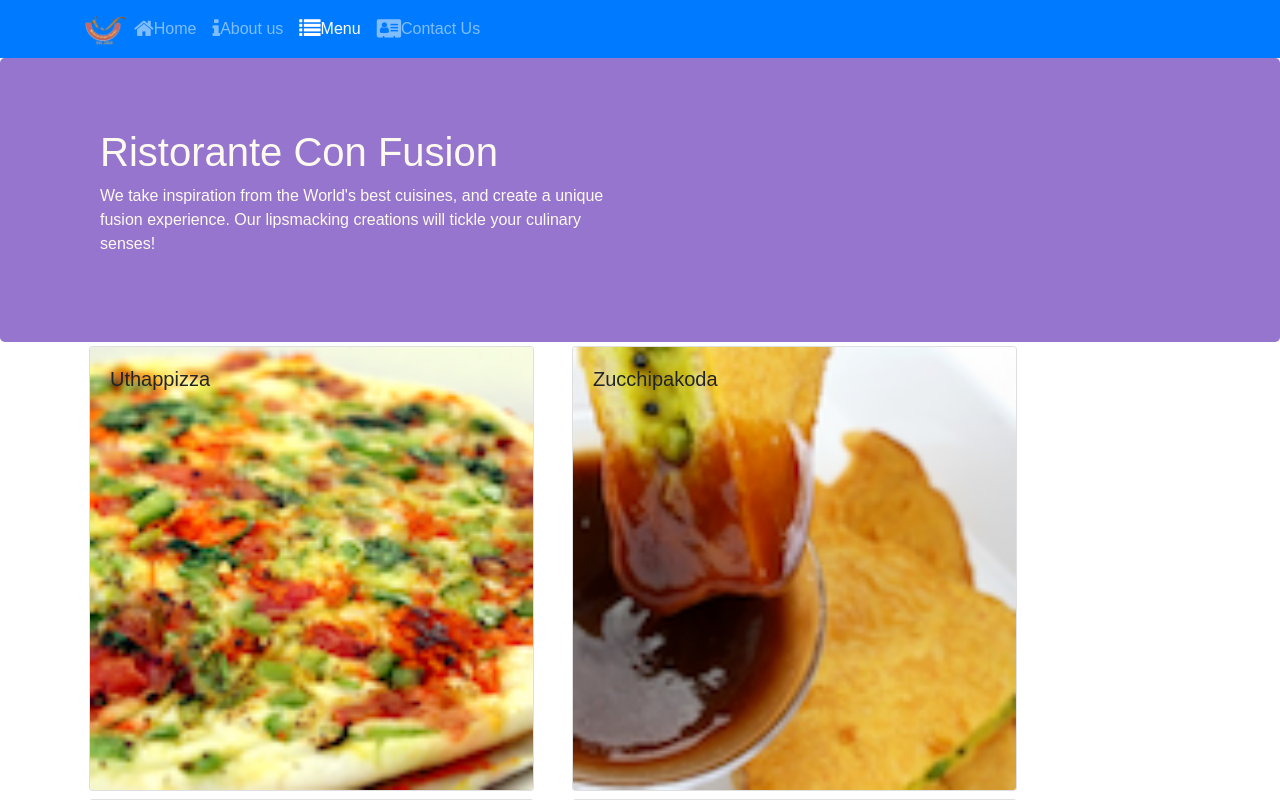
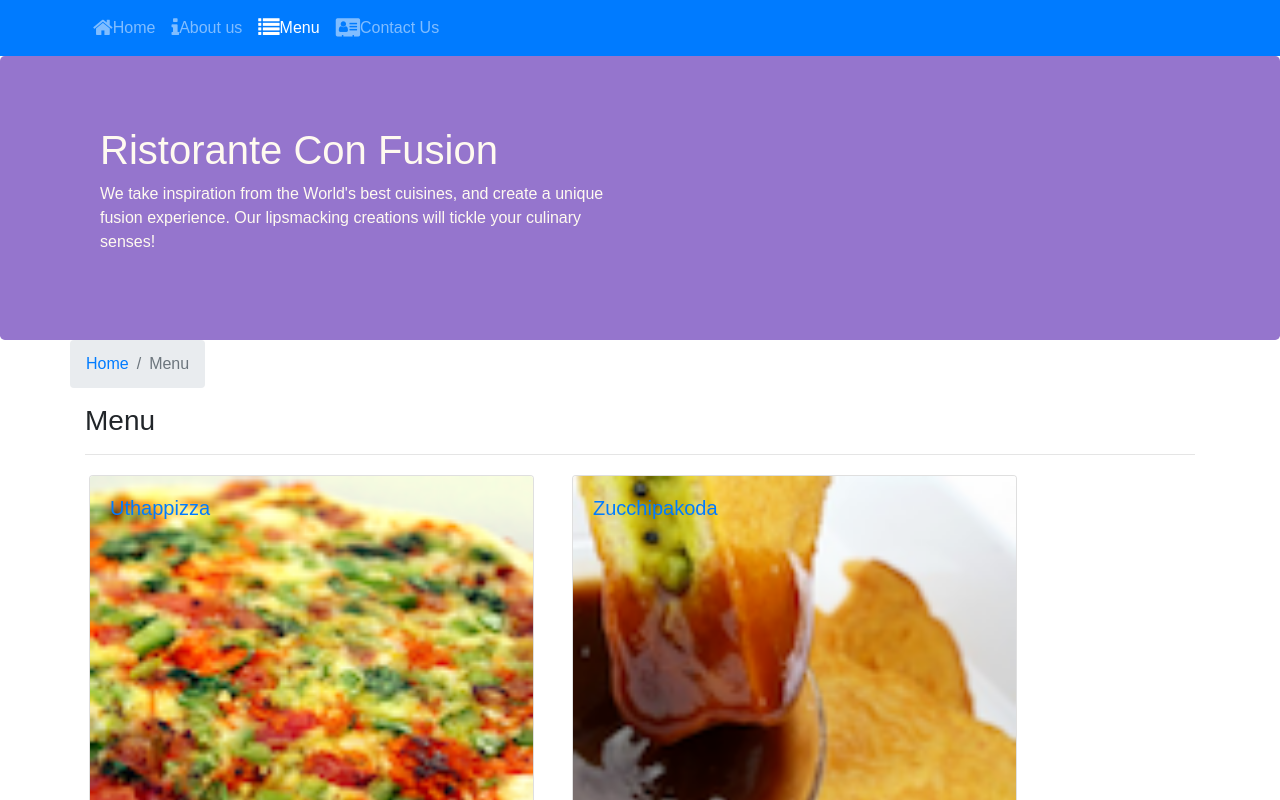
Before and after one commit to bdevapatla/reactjs-restuarant, a React (Create React App) app: page /menu in a window 1280 px wide. Shown: the top 800 px of the page. Built offline with nearby package versions, Linux system fonts and the light colour scheme.

Commit message:
Single page applications - Part 2

```diff
--- a/src/components/ContactComponent.js
+++ b/src/components/ContactComponent.js
@@ -1,8 +1,20 @@
 import React from 'react';
+import {Breadcrumb,BreadcrumbItem} from 'reactstrap';
+import {Link} from 'react-router-dom';
 
 function Contact(props) {
     return(
         <div className="container">
+            <div className="row">
+                <Breadcrumb>
+                    <BreadcrumbItem><Link to="/home">Home</Link></BreadcrumbItem>
+                    <BreadcrumbItem active>Contact Us</BreadcrumbItem>
+                </Breadcrumb>
+                <div class="col-12">
+                    <h3>Contact Us</h3>
+                    <hr />
+                </div>
+            </div>
             <div className="row row-content">
                 <div className="col-12">
                 <h3>Location Information</h3>
--- a/src/components/DishdetailComponent.js
+++ b/src/components/DishdetailComponent.js
@@ -1,5 +1,6 @@
 import React from 'react';
-import {Card, CardImg, CardImgOverlay, CardText, CardBody, CardTitle} from 'reactstrap';
+import {Card, CardImg, CardImgOverlay, CardText, CardBody, CardTitle, Breadcrumb, BreadcrumbItem} from 'reactstrap';
+import {Link} from 'react-router-dom';
 
 function RenderDish({dish}) {
     return (
@@ -13,9 +14,9 @@
 }
 
 
-function RenderComments({dish}) {
-    if(dish.comments != null) {
-        const comments =  dish.comments.map(comment => {
+function RenderComments({comments}) {
+    if(comments != null) {
+        const mappedComments =  comments.map(comment => {
                             return (
                                 <li key={comment.id}>
                                     {comment.comment} <br/><br/>
@@ -27,7 +28,7 @@
                 <div>
                 <h4>Comments</h4>
                 <ul className="list-unstyled">
-                {comments}
+                {mappedComments}
                 </ul>
                 </div>);
 }
@@ -41,12 +42,24 @@
 const DishDetail = (props) => {
     if(props.dish != null) {
         return (
-            <div className="row">
-                <div className="col-12 col-md-5 m-1">
-                    <RenderDish dish={props.dish} />
-                </div>
-                <div className="col-12 col-md-5 m-1">
-                    <RenderComments dish={props.dish} />
+            <div className="container">
+                <div className="row">
+                        <Breadcrumb>
+                            <BreadcrumbItem><Link to="/menu">Menu</Link></BreadcrumbItem>
+                            <BreadcrumbItem active>{props.dish.name}</BreadcrumbItem>
+                        </Breadcrumb>
+                        <div class="col-12">
+                            <h3>{props.dish.name}</h3>
+                            <hr />
+                        </div>
+                   </div>
+                <div className="row">
+                    <div className="col-12 col-md-5 m-1">
+                        <RenderDish dish={props.dish} />
+                    </div>
+                    <div className="col-12 col-md-5 m-1">
+                        <RenderComments comments={props.comments} />
+                    </div>
                 </div>
             </div>
         )
--- a/src/components/HeaderComponent.js
+++ b/src/components/HeaderComponent.js
@@ -9,7 +9,7 @@
         this.state = {
             isNavOpen : false
         };
-        this.toggleNav = this.toggleNav.bind(this);//make a note here
+        this.toggleNav = this.toggleNav.bind(this);//make a note
     }
     toggleNav() {
         this.setState({isNavOpen: !this.state.isNavOpen});
@@ -22,7 +22,7 @@
                     <div className="container">
                     <NavbarToggler onClick={this.toggleNav} />
                         <NavbarBrand className="mr-auto" href="/">
-                            <img src='assets/images/logo.png' height="30" width="41" alt='Ristorante Con Fusion' />
+                            <image src='assets/images/logo.png' height="30" width="41" alt='Ristorante Con Fusion' />
                         </NavbarBrand>
                         <Collapse isOpen={this.state.isNavOpen} navbar>
                         <Nav navbar>
--- a/src/components/MainComponent.js
+++ b/src/components/MainComponent.js
@@ -29,15 +29,25 @@
       return(
           <Home dish={this.state.dishes.filter((dish) => dish.featured)[0]}
           promotion={this.state.promotions.filter((promo) => promo.featured)[0]}
-          leader={this.state.leaders.filter((leader) => leader.featured)[0]} />
+          leader={this.state.leaders.filter((leader) => leader.featured)} />
       );
     }
+    const DishWithId = ({match}) => {
+        return (
+          <DishDetail dish={this.state.dishes.filter((dish) => {return dish.id === parseInt(match.params.dishId)})[0]}
+          comments={this.state.comments.filter((comment) => {return comment.dishId === parseInt(match.params.dishId)})}
+          />
+        );
+    };
+
+
     return (
       <div>
          <Header />
          <Switch>
               <Route path='/home' component={HomePage} />
               <Route exact path='/menu' component={() => <Menu dishes={this.state.dishes} onClick={()=>{console.log("onCLick is yet to be defined.");}} />} />
+              <Route path='/menu/:dishId' component={DishWithId} />
               <Route exact path='/contactus' component={Contact} />
               <Redirect to="/home" />
           </Switch>
--- a/src/components/MenuComponent.js
+++ b/src/components/MenuComponent.js
@@ -1,15 +1,19 @@
 import React from 'react';
 //Default export without curly braces and named export with curly braces
-import {Card, CardImg, CardImgOverlay, CardText, CardBody, CardTitle} from 'reactstrap';
+import {Card, CardImg, CardImgOverlay, CardText, CardBody, CardTitle, Breadcrumb, BreadcrumbItem} from 'reactstrap';
+import {Link} from 'react-router-dom';
 
 
     function RenderMenuItem({dish,onClick}) {
         return (
-            <Card onClick={() => onClick(dish.id)}>
+            <Card>
+
+                    <Link to={`/menu/${dish.id}`} >
                     <CardImg width="100%" src={dish.image} alt={dish.name} />
                     <CardImgOverlay>
                         <CardTitle>{dish.name}</CardTitle>
                     </CardImgOverlay>
+                    </Link>
                 </Card>
         );
     }
@@ -17,13 +21,23 @@
             const menu = props.dishes.map((dish) => {
                 return (
                     <div key={dish.id} className="col-12 col-md-5 m-1">
-                        <RenderMenuItem dish={dish} onClick={props.onClick} />
+                        <RenderMenuItem dish={dish}/>
                     </div>
                 )
             });
 
             return (
                 <div className="container">
+                   <div className="row">
+                        <Breadcrumb>
+                            <BreadcrumbItem><Link to="/home">Home</Link></BreadcrumbItem>
+                            <BreadcrumbItem active>Menu</BreadcrumbItem>
+                        </Breadcrumb>
+                        <div class="col-12">
+                            <h3>Menu</h3>
+                            <hr />
+                        </div>
+                   </div>
                    <div className="row">
                        {menu}
                    </div>
```
